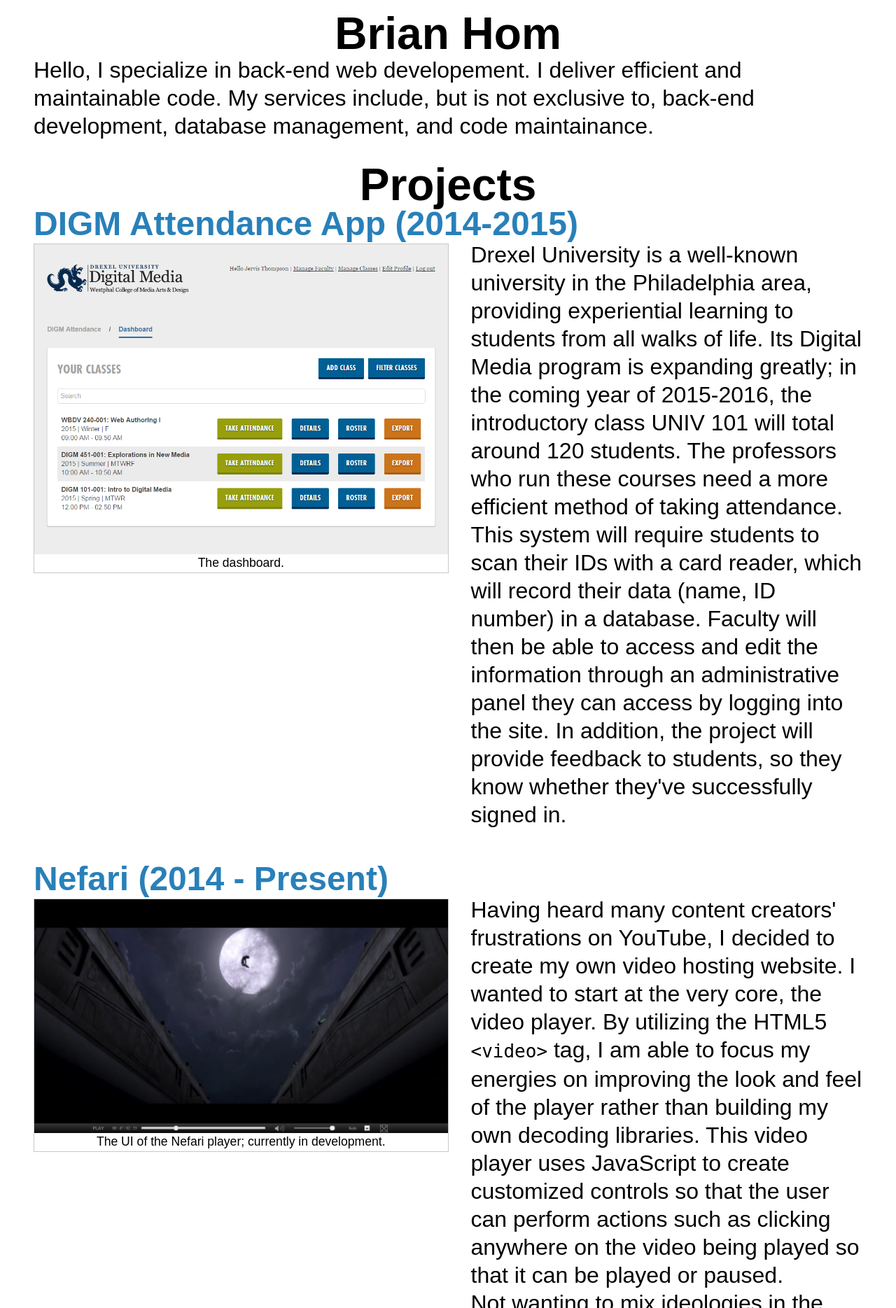
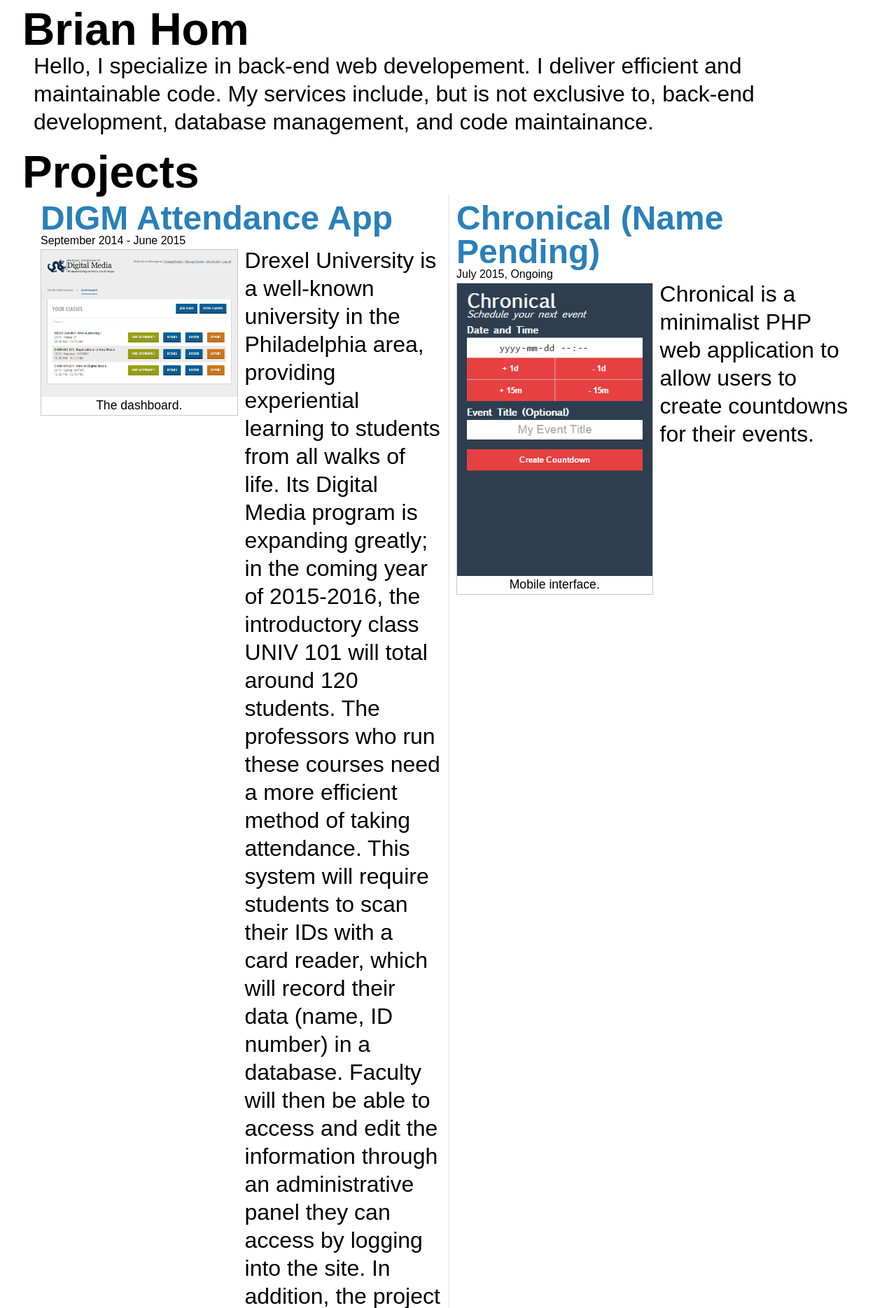
Before and after one commit to Ushinro/Ushinro.github.io, a PHP site: page / in a window 1280 px wide. Shown: the part 58-1927 px from the top of the page at 70% size. Run offline with PHP 8.4, Linux system fonts and the light colour scheme.

Commit message:
Added Chronical to list of projects, updated time spans for each project, improved layout for larger screens
On larger monitors, the projects layout is now a 2-column layout.

```diff
--- a/css/main.css
+++ b/css/main.css
@@ -7,7 +7,7 @@
 }
 
 body {
-        font-family : Browallia New, Corbel, Dotum, Euphemia, sans-serif;
+	font-family     : Browallia New, Corbel, Dotum, Euphemia, sans-serif;
 	scroll-behavior : smooth;
 }
 
@@ -77,7 +77,9 @@
 footer {
 	background : #050505;
 	color      : white;
+	margin     : 0;
 	text-align : center;
+	width      : 100%;
 }
 
 h4 {
@@ -162,13 +164,15 @@
 	font-size : 2em;
 }
 
-#projects section {
-        margin : 0 0 1.5em;
+#projects > section {
+	margin  : 0 0 10px;
+	padding : 10px;
 }
 
-/*#projects section:nth-child(odd) {
-        background : #eee;
-}*/
+#projects {
+	display   : flex;
+	flex-flow : column wrap;
+}
 
 section {
 	display : block;
@@ -191,18 +195,19 @@
 
 #wrapper {
 	display   : flex;
+	flex      : 100% 0;
 	flex-flow : row wrap;
 	margin    : auto;
 }
 
-#wrapper > * {
+#wrapper > article {
 	flex    : 1 100%;
 	padding : 1em 1.5em;
 }
 
 @media all and (min-width : 768px) {
-        #wrapper > * {
-                padding : 1em 3em;
+	#wrapper > article {
+		padding : 10px 3em;
 	}
 }
 
@@ -238,8 +243,8 @@
 		line-height : 1.25em;
 	}
 
-        .project-description p {
-                margin : 0 0 0 1em;
+	.project-description {
+		margin : 0 0 0 10px;
 	}
 
 	.project-details {
@@ -255,12 +260,22 @@
 		font-size : 3em;
 	}
 
-        #projects section .project-description p {
-                margin : 0 0 0 1em;
+	.title {
+		font-size : 4em;
+		margin    : 10px 0.5em -10px;
+	}
 }
 
-        .title {
-                font-size : 4em;
-                margin    : 0;
+@media screen and (min-width : 1280px) {
+	#projects > section:nth-child(even) {
+		border-left : 2px solid #eee;
+	}
+
+	#projects {
+		flex-flow : row wrap;
+	}
+
+	#projects > section {
+		flex : 50% 0;
 	}
 }
--- a/index.html
+++ b/index.html
@@ -54,58 +54,22 @@
 
 
 		<div id="wrapper">
+			<h1 class="title">Brian Hom</h1>
 			<article id="about">
-				<h1 class="title">Brian Hom</h1>
 
 
 				<p class="bio">
 					Hello, I specialize in back-end web developement. I deliver efficient and maintainable code. My services include, but is not exclusive to, back-end development, database management, and code maintainance.
 				</p>
-
-				<!-- <h4>Skills</h4>
-				<ul class="skills">
-					<li class="design">
-						<h5>Design</h5>
-
-						<ul>
-							<li>Adobe Audition</li>
-							<li>Adobe Illustrator</li>
-							<li>Adobe Photoshop</li>
-							<li>Adobe Premiere Pro</li>
-						</ul>
-					</li>
-					<li class="web">
-						<h5>Web</h5>
-
-						<ul>
-							<li>CSS3</li>
-							<li>
-								Databases
-
-							     	<ul>
-							     		<li>MySQL</li>
-							     	</ul>
-							</li>
-							<li>HTML5</li>
-							<li>JavaScript</li>
-							<li>PHP</li>
-							<li>Python</li>
-							<li>SQL</li>
-						</ul>
-					</li>
-				</ul> -->
 			</article>
 
 
 
+			<h1 class="title">Projects</h2>
 			<article id="projects">
-				<h2 class="title">Projects</h2>
-
-
 				<section>
-					<a class="title-link" href="http://digm.drexel.edu/attendance" target="_blank">
-						<h3 class="project-title">DIGM Attendance App (2014-2015)</h3>
-					</a>
+					<a class="title-link" href="http://digm.drexel.edu/attendance" target="_blank"><h3 class="project-title">DIGM Attendance App</h3></a>
+					<time>September 2014 - June 2015</time>
 
 					<div class="project-details">
 						<figure class="thumbnail">
@@ -125,9 +89,29 @@
 
 
 				<section>
-					<a class="title-link" href="https://github.com/Ushinro/Nefari" target="_blank">
-						<h3 class="project-title">Nefari (2014 - Present)</h3>
-					</a>
+					<a class="title-link" href="https://github.com/Ushinro/Chronical" target="_blank"><h3 class="project-title">Chronical (Name Pending)</h3></a>
+					<time>July 2015, Ongoing</time>
+
+					<div class="project-details">
+						<figure class="thumbnail">
+							<img src="img/chronical_v0.1.png" alt="Chronical" title="Chronical" class="project-thumbnail">
+							<figcaption>
+								Mobile interface.
+							</figcaption>
+						</figure>
+
+						<section class="project-description">
+							<p>
+								Chronical is a minimalist PHP web application to allow users to create countdowns for their events.
+							</p>
+						</section>
+					</div>
+				</section>
+
+
+				<section>
+					<a class="title-link" href="https://github.com/Ushinro/Nefari" target="_blank"><h3 class="project-title">Nefari</h3></a>
+					<time>September 2014, Ongoing</time>
 
 					<div class="project-details">
 						<figure class="thumbnail">
@@ -148,10 +132,10 @@
 					</div>
 				</section>
 
+
 				<section>
-					<a href="digital-poster/index.html" class="title-link" target="_blank">
-						<h3 class="project-title">Dota 2 - The International 4 Digital Poster (2014; Warning: Sound)</h3>
-					</a>
+					<a href="digital-poster/index.html" class="title-link" target="_blank"><h3 class="project-title">Dota 2 - The International 4 Digital Poster (Warning: Sound)</h3></a>
+					<time>April 2014 - June 2014</time>
 
 					<div class="project-details">
 						<figure>
@@ -174,9 +158,8 @@
 
 
 				<section>
-					<a class="title-link" href="https://transcendgame.wordpress.com/" target="_blank">
-						<h3 class="project-title">Transcend Game (2014-2015)</h3>
-					</a>
+					<a class="title-link" href="https://transcendgame.wordpress.com/" target="_blank"><h3 class="project-title">Transcend Game</h3></a>
+					<time>September 2014 - June 2015</time>
 
 					<div class="project-details">
 						<figure class="thumbnail">
@@ -196,9 +179,8 @@
 
 
 				<section>
-					<a class="title-link" href="ushinro.deviantart.com/gallery/55316149/Interfaces" target="_blank">
-						<h3 class="project-title">Visual Custom Kick Interface Redesign (2008-2009)</h3>
-					</a>
+					<a class="title-link" href="ushinro.deviantart.com/gallery/55316149/Interfaces" target="_blank"><h3 class="project-title">Visual Custom Kick Interface Redesign</h3></a>
+					<time>2008 - 2009</time>
 
 					<div class="project-details">
 						<figure class="thumbnail">
@@ -219,24 +201,12 @@
 
 
 
+			<h1 class="title">Contact</h2>
 			<article id="contact">
-				<h2 class="title">Contact</h2>
 
-				<!-- <form action="includes/contact.php" id="contact-form">
-					<label for="name">Name</label>
-					<input type="text" name="name" id="name" placeholder="Name">
-
-					<label for="email">Email</label>
-					<input type="email" name="email" id="email" placeholder="Email">
-
-					<label for="contact-message">Message</label>
-					<textarea name="message" id="contact-message" placeholder="What would you like to say?"></textarea>
-
-					<button type="submit" form="contact-form">Contact Me!</button>
-				</form> -->
 				<ul>
 					<li>
-						Email: <a class="contact-link" href="mailto:bnh25@drexel.edu">bnh25@drexel.edu</a>
+						Email: <a class="contact-link" href="mailto:hombrian@gmx.com">hombrian@gmx.com</a>
 					</li>
 				</ul>
 			</article>
```
Also changed, not shown: img/chronical_v0.1.png (added). Lines whose indentation alone changed are shown as unchanged.
